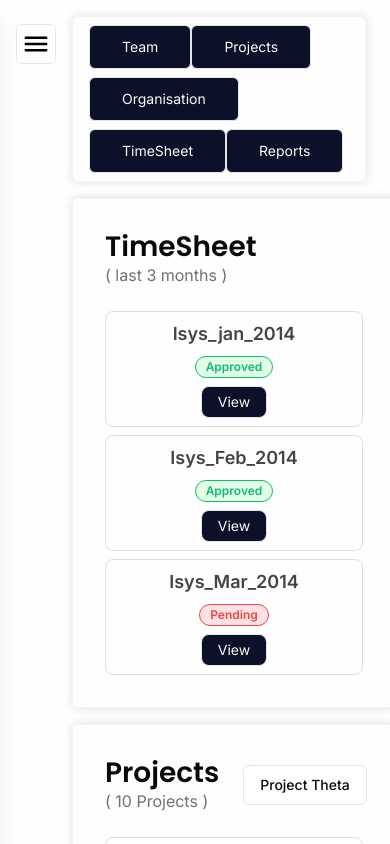
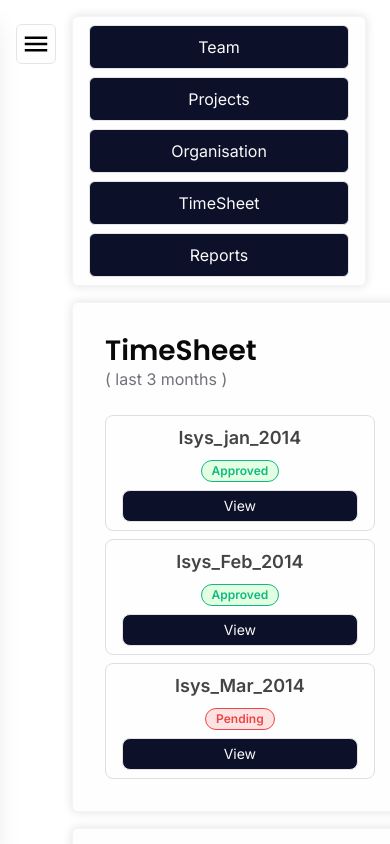
Before and after one commit to Gokulsidd/isys-payroll-management, a Next.js app: page /app/dashboard in a window 390 px wide. Built offline with nearby package versions, Linux system fonts and the light colour scheme.

Commit message:
fixed responsiveness issue

```diff
--- a/app/globals.css
+++ b/app/globals.css
@@ -7,7 +7,6 @@ body,
 :root {
   height: 100%;
   box-sizing: border-box;
-  background-color: #fefefe;
 }
 
 
--- a/components/auth/login-form.tsx
+++ b/components/auth/login-form.tsx
@@ -60,7 +60,7 @@ const LoginForm = () => {
                     </div>
                     <FormError  message=""/>
                     <FormSuccess message="" />
-                    <Button type='submit' className='w-full' disabled={isPending} >
+                    <Button type='submit' className='sm:w-full' disabled={isPending} >
                         Login
                     </Button>
                 </form>
--- a/components/card-wrapper.tsx
+++ b/components/card-wrapper.tsx
@@ -20,11 +20,11 @@ export const DashboardCardWrapper = ({
 } : cardWrapperProps) => {
     return (
         <Card className="min-h-[400px]  shadow-main rounded-[6px] p-2 border border-secondary bg-[#fefefe]">
-            <div className="flex w-full items-center justify-start lg:gap-x-60">
+            <div className="flex w-full items-center justify-between">
             <CardHeader>
                 <DashboardCardHeader label={header} subHeader={subHeader}/>
             </CardHeader>
-            <div className="pr-2">{dropDown}</div>
+            <div className="pr-8">{dropDown}</div>
             </div>
             <CardContent>{children}</CardContent>
         </Card>
--- a/components/nav-button.tsx
+++ b/components/nav-button.tsx
@@ -11,7 +11,7 @@ export const NavButton = ({
     onClick
  }: NavButtonprops) => {
     return (
-            <Button variant={"default"}  size={"lg"} onClick={onClick}>
+            <Button variant={"default"}  size={"lg"} onClick={onClick} className="w-full md:w-auto px-4 sm:px-6 py-2 sm:py-3 text-base sm:text-lg">
                 <p className="font-normal">{label}</p>
             </Button>
     )
--- a/components/timesheet-card.tsx
+++ b/components/timesheet-card.tsx
@@ -13,7 +13,7 @@ export const TimeSheetCard = ({ name, status }: timeSheetCardProps) => {
     <div className="w-full sm:max-w-lg md:max-w-lg lg:max-w-xl xl:max-w-2xl px-4 py-2 rounded-[8px] flex flex-col md:flex-row gap-2 items-center justify-between border border-[#dfdfdf]">
       <p className="font-semibold text-lg text-[#444444]">{name}</p>
         <StatusButton label={status} />
-        <Button variant="default" size="sm" >
+        <Button variant="default" size="sm" className="w-full md:w-auto px-4 sm:px-6 py-2 sm:py-3 text-base sm:text-lg">
           <p className="text-[14px] font-normal">View</p>
         </Button>
     </div>
--- a/components/ui/button.tsx
+++ b/components/ui/button.tsx
@@ -9,7 +9,7 @@ const buttonVariants = cva(
   {
     variants: {
       variant: {
-        default: "bg-[#0C1029] text-primary-foreground hover:bg-secondary hover:border-inherit border hover:text-[#444444]",
+        default: "bg-[#0C1029] text-primary-foreground hover:bg-secondary hover:border-inherit border hover:text-[#444444] ",
         destructive:
           "bg-destructive text-destructive-foreground hover:bg-destructive/90",
         outline:
```
Also changed, not shown: 1 other file (tests, documents, lock files or other folders).
